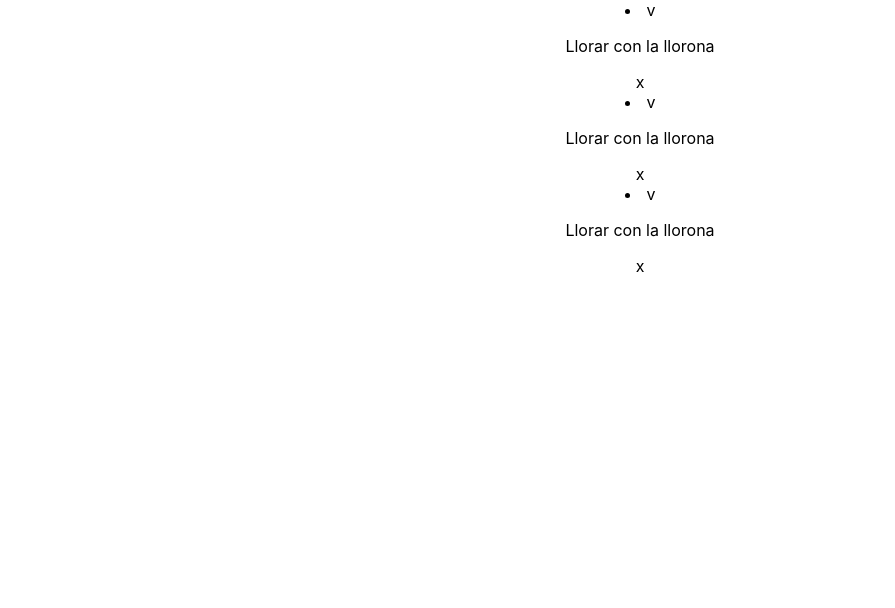
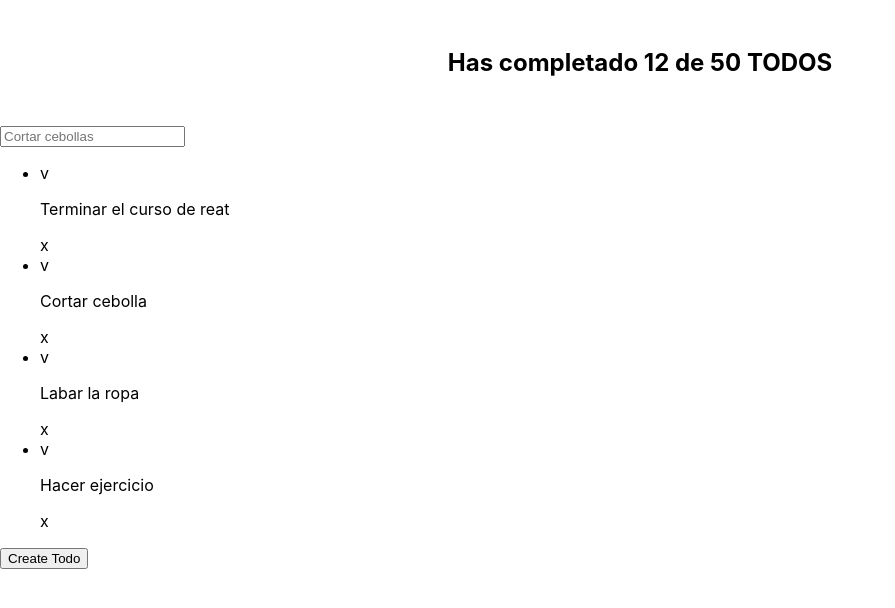
Before and after one commit to DNLEGit/todo-app, a React (Create React App) app: page / in a window 1280 px wide. Shown: the top 608 px of the page, without its empty margins (0-895 px from the left). Built offline with nearby package versions, Linux system fonts and the light colour scheme.

Commit message:
Primeros pasos en modelar la todoapp

```diff
--- a/src/App.css
+++ /dev/null
@@ -1,38 +0,0 @@
-.App {
-  text-align: center;
-}
-
-.App-logo {
-  height: 40vmin;
-  pointer-events: none;
-}
-
-@media (prefers-reduced-motion: no-preference) {
-  .App-logo {
-    animation: App-logo-spin infinite 20s linear;
-  }
-}
-
-.App-header {
-  background-color: #282c34;
-  min-height: 100vh;
-  display: flex;
-  flex-direction: column;
-  align-items: center;
-  justify-content: center;
-  font-size: calc(10px + 2vmin);
-  color: white;
-}
-
-.App-link {
-  color: #61dafb;
-}
-
-@keyframes App-logo-spin {
-  from {
-    transform: rotate(0deg);
-  }
-  to {
-    transform: rotate(360deg);
-  }
-}
--- a/src/App.js
+++ b/src/App.js
@@ -1,40 +1,66 @@
-import logo from './logo.svg';
-import './App.css';
+import TodoItems from './components/TodoItems';
+import TodoCounter from './components/TodoCounter';
+import TodoSearch from './components/TodoSearch';
+import TodoList from './components/TodoList';
+import CreateTodoButton from './components/CreateTodoButton';
+import React from 'react';
+
+const defaultTodos = [
+  { text : 'Terminar el curso de reat', completed : false },
+  { text : 'Cortar cebolla', completed : true },
+  { text : 'Labar la ropa', completed : false },
+  { text : 'Hacer ejercicio', completed : false }
+];
+
 
 
 //Esta es la forma de los componentes en reac, todo lo que esta aca abajo son componentes que si bien
 //son parecidos a la sintaxis que ocupamos con html es XML que utiliza etiquetas para estructurar y organizar los datos dentro de un
-//documento
+//documento que luego react interpreta y renderiza en la pagina como etiquetas html
 
 //La funcion App es el componente principal
 function App() {
   return (
-    <div className="App">
+    <React.Fragment>
 
       {/* Este es el llamado al componente TodoItem que creamos en la parte de abajo, javascript permite la creacion de
       componentes que pueden ser llamados desde otros para poder mostrarse en pantalla */}
 
-      <TodoItems/>
-      <TodoItems/>
-      <TodoItems/>
+      {/* Esta es una forma de pasar parametros al componente para que este los muestre */}
+      <TodoCounter completed={12} total={50} />
 
-      {/* Podemos llamar al componente varias veces para ahorrar lineas de codigo y hacer que este sea mas comprensible
+      <TodoSearch/>
+
+      <TodoList>
+
+        {/* En este caso, si vamos a la implementacion del componente todolist podemos ver que se le asigna como prop
+        el prop.children en el return, esto funciona ya que todo lo que este dentro de las etiquetas de apretura y cierre
+        se vera denominado automaticamente por react como la prop.children, en este caso serian los TodoItems, pero podria ser
+        con cualquier otro componente que estemos usando dentro de la etiqueta TodoList */}
+
+        {/* Aca lo que estamos haciendo es crear un arreglo que contiene los todos y se los estamos pasando al componente
+        TodoItem para que este lo procese y lo renderice de forma adecuada, tambien generamos que le podamos pasar todos
+        los Todos que se quieran de manera dinamica ya que la funcion defaultTodos.map se encarga de iterar por todos los
+        elementos que hay dentro del arrego defaultTodos */}
+      {defaultTodos.map(todo => (
+        <TodoItems key={todo.text} text={todo.text} completed={todo.completed}/>
+      ))}
+
+   {/* Podemos llamar al componente varias veces para ahorrar lineas de codigo y hacer que este sea mas comprensible
       en vez de poner mas lineas lo reemplazamos por las llamadas al componente TodoItems */}
 
+      </TodoList>
 
-    </div>
+    <CreateTodoButton/>
+
+
+
+
+    </React.Fragment>
   );
 }
 //Aca estamos creando un nuevo componente que vamos a llamar dentro del primero que ya teniamos para que se muestre en pantalla
 
-function TodoItems(){
-  return (
-    <li>
-      <span>v</span>
-      <p>Llorar con la llorona</p>
-      <span>x</span>
-    </li>
-  );
-}
+
 
 export default App;
--- /dev/null
+++ b/src/components/CreateTodoButton.jsx
@@ -0,0 +1,9 @@
+import React from 'react'
+/* Compoente todo button */
+function CreateTodoButton() {
+  return (
+    <button >Create Todo</button>
+  )
+}
+
+export default CreateTodoButton;
--- /dev/null
+++ b/src/components/TodoCounter.jsx
@@ -0,0 +1,17 @@
+import React from 'react'
+import '../styles/TodoCounter.css'
+
+/* Componente todo counter, Este esta reciviendo los parametros total y completed que son props que vienen de otros componentes
+para de esta manera poder hacer que el todo counter muestre de forma dinamica la cantidad de todos completados y la cantidad total*/
+
+function TodoCounter({ total, completed }) {
+  return (
+    <h1>
+      {/* De esta manera insertamos las propiedades en el jsx */}
+    Has completado {completed} de {total} TODOS
+
+    </h1>
+  )
+}
+
+export default TodoCounter;
--- /dev/null
+++ b/src/components/TodoItems.jsx
@@ -0,0 +1,13 @@
+import React from 'react'
+/* Este es el componente todo items  */
+function TodoItems({ text, completed }){
+    return (
+      <li>
+        <span>v</span>
+        <p>{text}</p>
+        <span>x</span>
+      </li>
+    );
+  }
+
+export default TodoItems;
--- /dev/null
+++ b/src/components/TodoList.jsx
@@ -0,0 +1,13 @@
+import React from 'react'
+/* Componente todo list, este recive como parametro props, esto sirve para poder retornar codigo js con el componente*/
+function TodoList(props) {
+  return (
+    <ul>
+      {/* De esta manera podremos devolver items todo item de forma dinamica */}
+      {props.children}
+
+    </ul>
+  )
+}
+
+export default TodoList
--- /dev/null
+++ b/src/components/TodoSearch.jsx
@@ -0,0 +1,9 @@
+import React from 'react'
+/* Componente todo search */
+function TodoSearch() {
+  return (
+    <input placeholder='Cortar cebollas' />
+  )
+}
+
+export default TodoSearch;
--- /dev/null
+++ b/src/styles/TodoCounter.css
@@ -0,0 +1,6 @@
+h1 {
+    font-size: 24px;
+    text-align: center;
+    margin: 0;
+    padding: 48px
+  }
```
